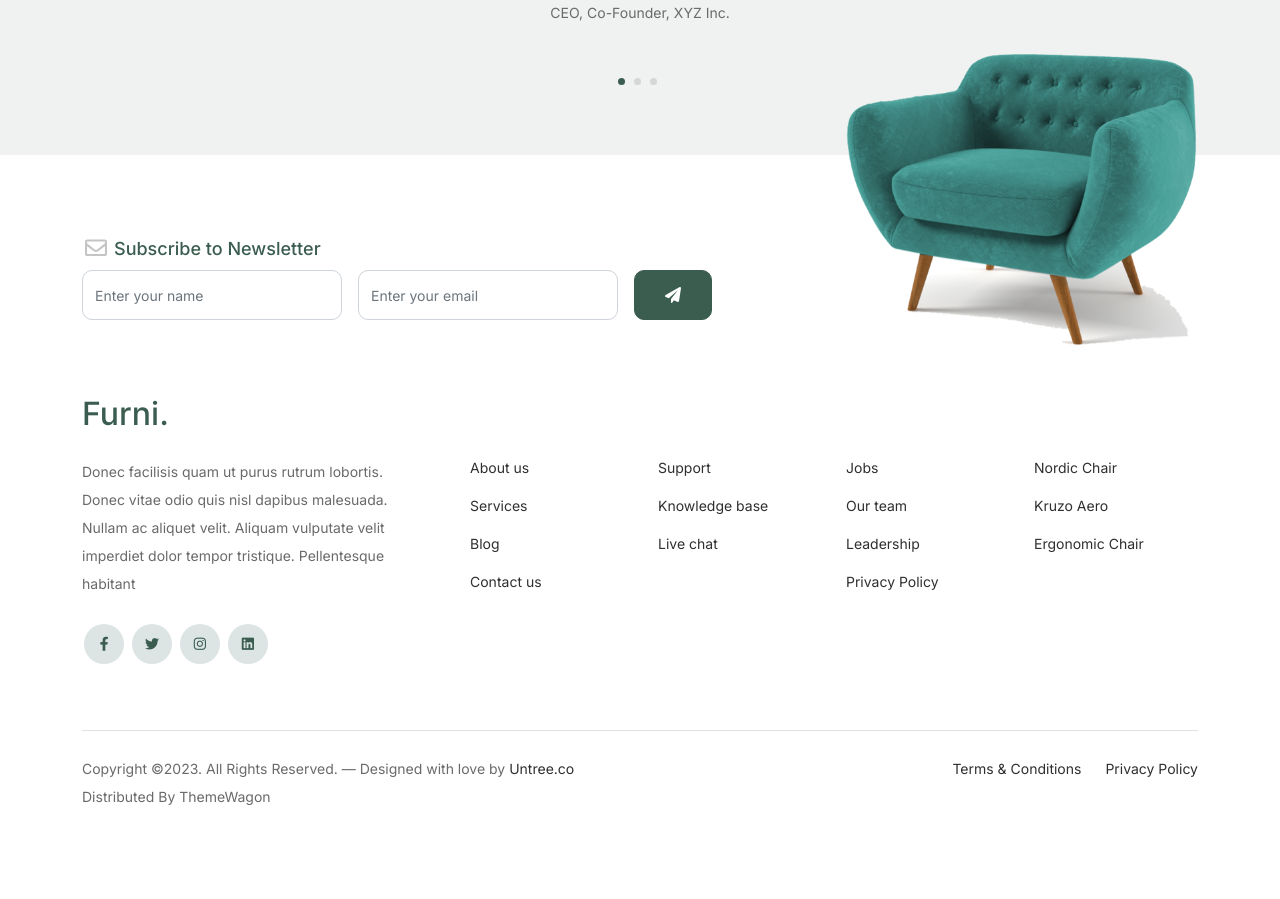
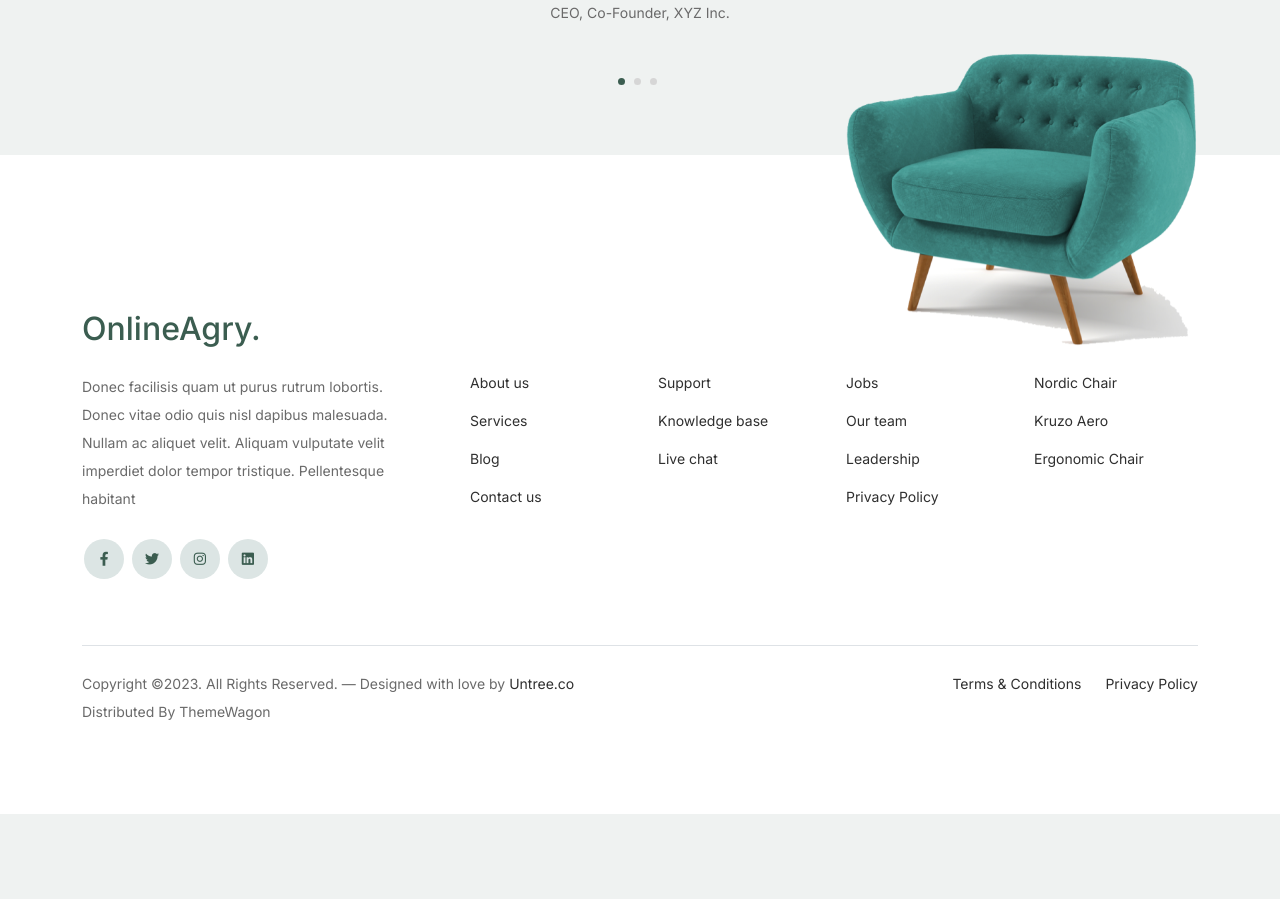
Before and after one commit to DulinaSH2001/onlineAgry, a PHP site: page / in a window 1280 px wide; the page is wider, and only the part inside the window is pictured. Shown: the part 3169-4068 px from the top of that part. After the commit the page ends 3983 px from the top of that part, so only its background shows below. Run offline with PHP 8.4, Linux system fonts and the light colour scheme.

Commit message:
remove subcription from

```diff
--- a/php/index.php
+++ b/php/index.php
@@ -437,7 +437,7 @@
 				<div class="row">
 					<div class="col-lg-8">
 						<div class="subscription-form">
-							<h3 class="d-flex align-items-center"><span class="me-1"><img src="images/envelope-outline.svg" alt="Image" class="img-fluid"></span><span>Subscribe to Newsletter</span></h3>
+							<!-- <h3 class="d-flex align-items-center"><span class="me-1"><img src="images/envelope-outline.svg" alt="Image" class="img-fluid"></span><span>Subscribe to Newsletter</span></h3>
 
 							<form action="#" class="row g-3">
 								<div class="col-auto">
@@ -451,7 +451,7 @@
 										<span class="fa fa-paper-plane"></span>
 									</button>
 								</div>
-							</form>
+							</form> -->
 
 						</div>
 					</div>
@@ -459,7 +459,7 @@
 
 				<div class="row g-5 mb-5">
 					<div class="col-lg-4">
-						<div class="mb-4 footer-logo-wrap"><a href="#" class="footer-logo">Furni<span>.</span></a></div>
+						<div class="mb-4 footer-logo-wrap"><a href="#" class="footer-logo">OnlineAgry<span>.</span></a></div>
 						<p class="mb-4">Donec facilisis quam ut purus rutrum lobortis. Donec vitae odio quis nisl dapibus malesuada. Nullam ac aliquet velit. Aliquam vulputate velit imperdiet dolor tempor tristique. Pellentesque habitant</p>
 
 						<ul class="list-unstyled custom-social">
```
